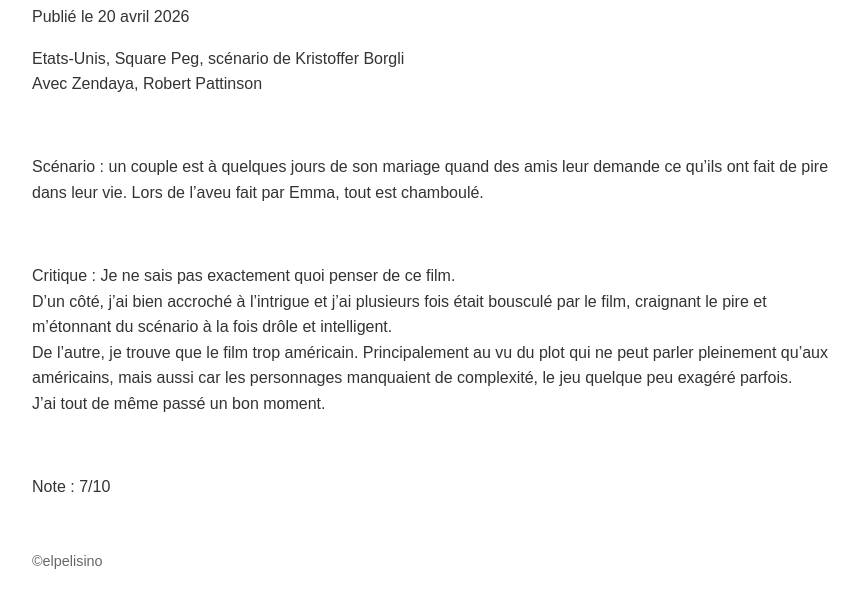
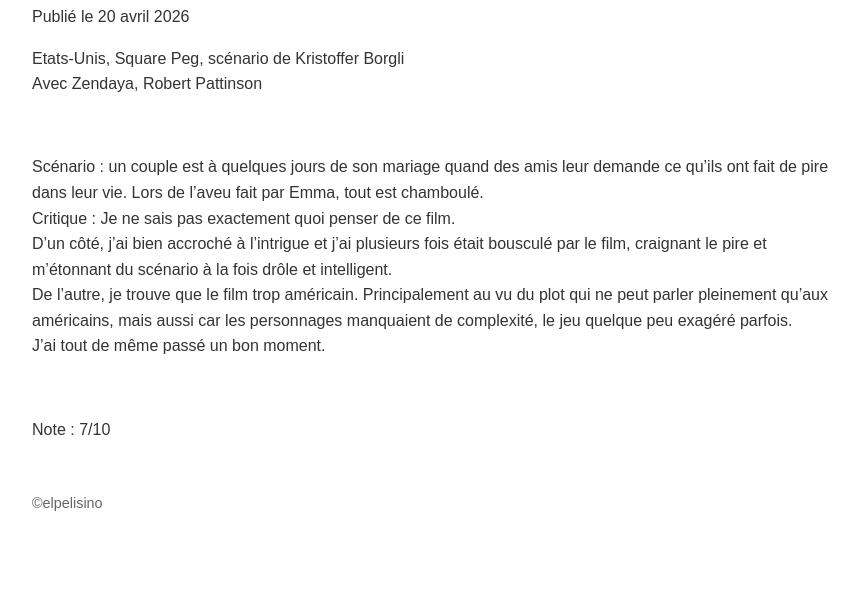
Before and after one commit to elpelisino/citizenofcgx, a plain HTML site: page the-drama.html in a window 1280 px wide. Shown: the part 225-830 px from the top of the page, without its empty margins (208-1071 px from the left). After the commit the page ends 800 px from the top, so only its background shows below. Drawn offline with Linux system fonts and the light colour scheme.

Commit message:
Update the-drama.html

```diff
--- a/the-drama.html
+++ b/the-drama.html
@@ -11,7 +11,7 @@
         <h1>Mes films</h1>
         <nav>
             <a href="index.html">Accueil</a> |
-            <a href="about.html">À propos</a> |
+            <a href="about.html">À propos</a>
         </nav>
     </header>
     <main>
@@ -30,12 +30,11 @@
 
     <!-- Scénario -->
 
-		<p>Scénario : un couple est à quelques jours de son mariage quand des amis leur demande ce qu’ils ont fait de pire dans leur vie. Lors de l’aveu fait par Emma, tout est chamboulé.</p>
-		<br>
+		<p>Scénario : un couple est à quelques jours de son mariage quand des amis leur demande ce qu’ils ont fait de pire dans leur vie. Lors de l’aveu fait par Emma, tout est chamboulé.<br>
 
     <!-- Critique -->
 
-		<p>Critique : Je ne sais pas exactement quoi penser de ce film. <br>
+		Critique : Je ne sais pas exactement quoi penser de ce film. <br>
 D’un côté, j’ai bien accroché à l’intrigue et j’ai plusieurs fois était bousculé par le film, craignant le pire et m’étonnant du scénario à la fois drôle et intelligent. <br>
 De l’autre, je trouve que le film trop américain. Principalement au vu du plot qui ne peut parler pleinement qu’aux américains, mais aussi car les personnages manquaient de complexité, le jeu quelque peu exagéré parfois. <br>
 J’ai tout de même passé un bon moment.</p>
```
